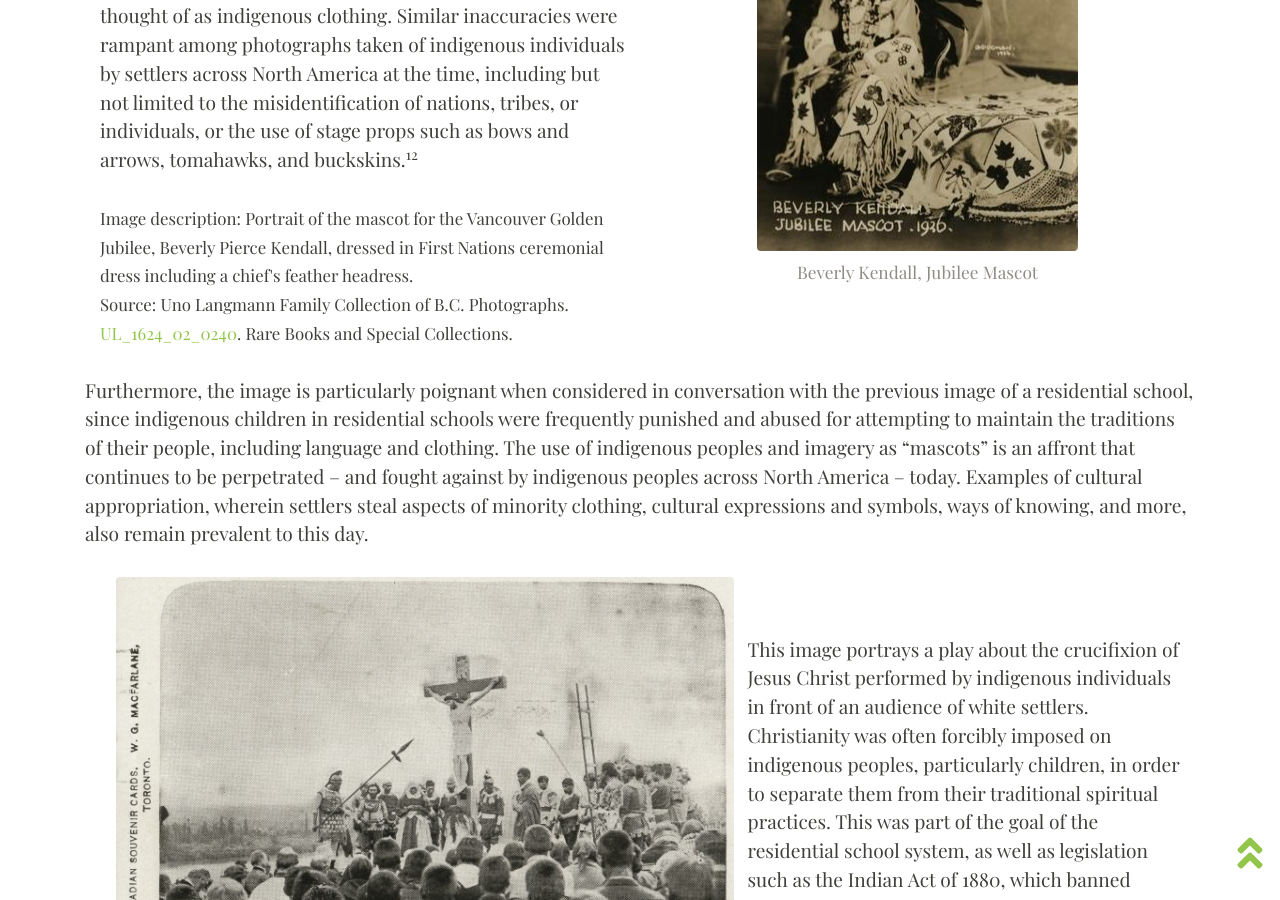
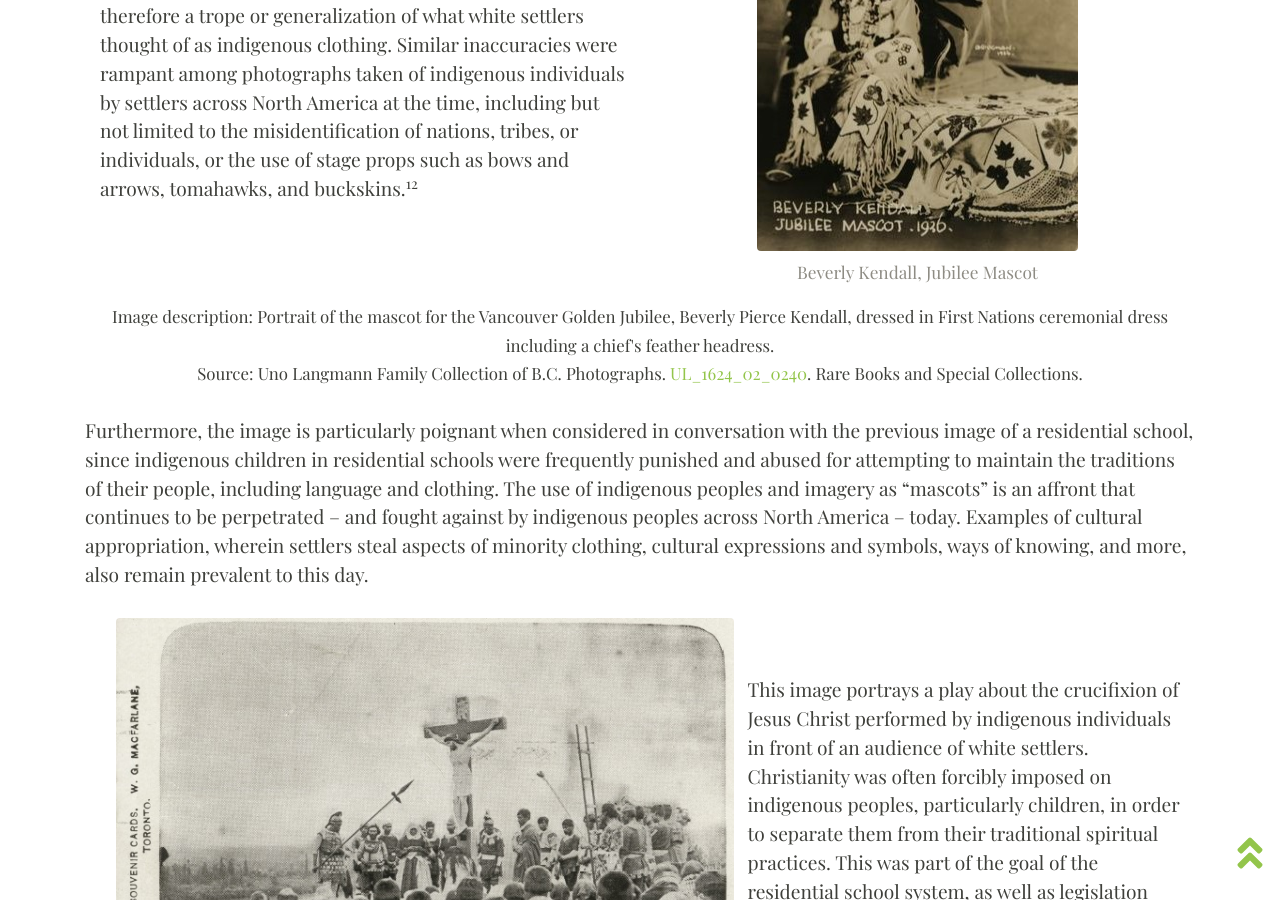
Before and after one commit to ashlynnprasad/langmann-2021, a Jekyll site: the page built from pages/relationswithindigenouspeoples.md, in a window 1280 px wide and 900 px high, scrolled down 4956 px. Built offline with Jekyll 4.4.1, drawn with Linux system fonts in a browser that asks for light colours; nearby versions of some CDN libraries.

Commit message:
minor adjustments

```diff
--- a/pages/relationswithindigenouspeoples.md
+++ b/pages/relationswithindigenouspeoples.md
@@ -95,17 +95,16 @@ This section also contains an image of an animal that has been killed for sport.
 <div class="container">
   <div class="row">
     <div class="col-sm">
-       This image portrays a white settler child who has been dressed up in traditional indigenous clothing as a “mascot” for the Vancouver Golden Jubilee celebration. Not only does the image represent ignorance with the very act of cultural appropriation, it also betrays an ignorance of the diversity of indigenous peoples. The feather headdress and style of beading found on this outfit were not typically used by indigenous peoples of the Northwest Coast; the outfit is therefore a trope or generalization of what white settlers thought of as indigenous clothing. Similar inaccuracies were rampant among photographs taken of indigenous individuals by settlers across North America at the time, including but not limited to the misidentification of nations, tribes, or individuals, or the use of stage props such as bows and arrows, tomahawks, and buckskins.<sup>12</sup><br><br>
-
-   <small>Image description: Portrait of the mascot for the Vancouver Golden Jubilee, Beverly Pierce Kendall, dressed in First Nations ceremonial dress including a chief's feather headress.<br>
-      Source: Uno Langmann Family Collection of B.C. Photographs. <a href="https://dx.doi.org/10.14288/1.0360946">UL_1624_02_0240</a>. Rare Books and Special Collections.</small>
+       <br>This image portrays a white settler child who has been dressed up in traditional indigenous clothing as a “mascot” for the Vancouver Golden Jubilee celebration. Not only does the image represent ignorance with the very act of cultural appropriation, it also betrays an ignorance of the diversity of indigenous peoples. The feather headdress and style of beading found on this outfit were not typically used by indigenous peoples of the Northwest Coast; the outfit is therefore a trope or generalization of what white settlers thought of as indigenous clothing. Similar inaccuracies were rampant among photographs taken of indigenous individuals by settlers across North America at the time, including but not limited to the misidentification of nations, tribes, or individuals, or the use of stage props such as bows and arrows, tomahawks, and buckskins.<sup>12</sup><br><br>
     </div>
     <div class="col-sm">
       {% include feature/item-figure.html objectid="langmann029" width="75" %}
     </div>
   </div>
 </div>
-<br>Furthermore, the image is particularly poignant when considered in conversation with the previous image of a residential school, since indigenous children in residential schools were frequently punished and abused for attempting to maintain the traditions of their people, including language and clothing.
+<center><small>Image description: Portrait of the mascot for the Vancouver Golden Jubilee, Beverly Pierce Kendall, dressed in First Nations ceremonial dress including a chief's feather headress.<br>
+      Source: Uno Langmann Family Collection of B.C. Photographs. <a href="https://dx.doi.org/10.14288/1.0360946">UL_1624_02_0240</a>. Rare Books and Special Collections.</small></center><br>
+      Furthermore, the image is particularly poignant when considered in conversation with the previous image of a residential school, since indigenous children in residential schools were frequently punished and abused for attempting to maintain the traditions of their people, including language and clothing.
 The use of indigenous peoples and imagery as “mascots” is an affront that continues to be perpetrated – and fought against by indigenous peoples across North America – today. Examples of cultural appropriation, wherein settlers steal aspects of minority clothing, cultural expressions and symbols, ways of knowing, and more, also remain prevalent to this day.<br><br>
 
 <div class="container">
```
